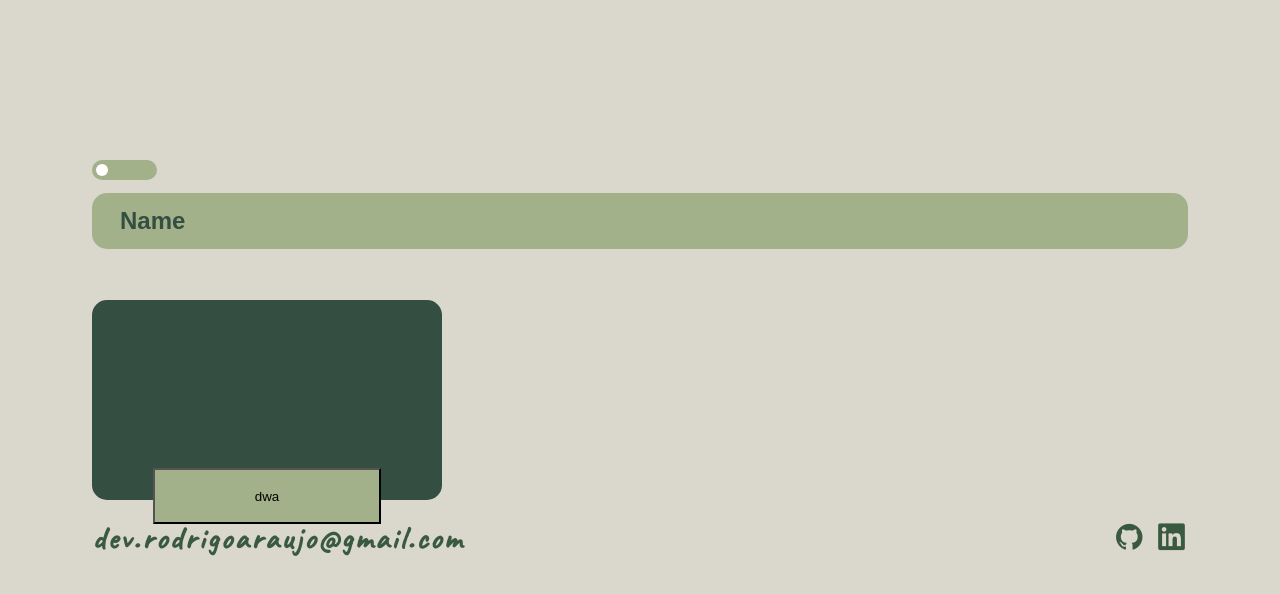
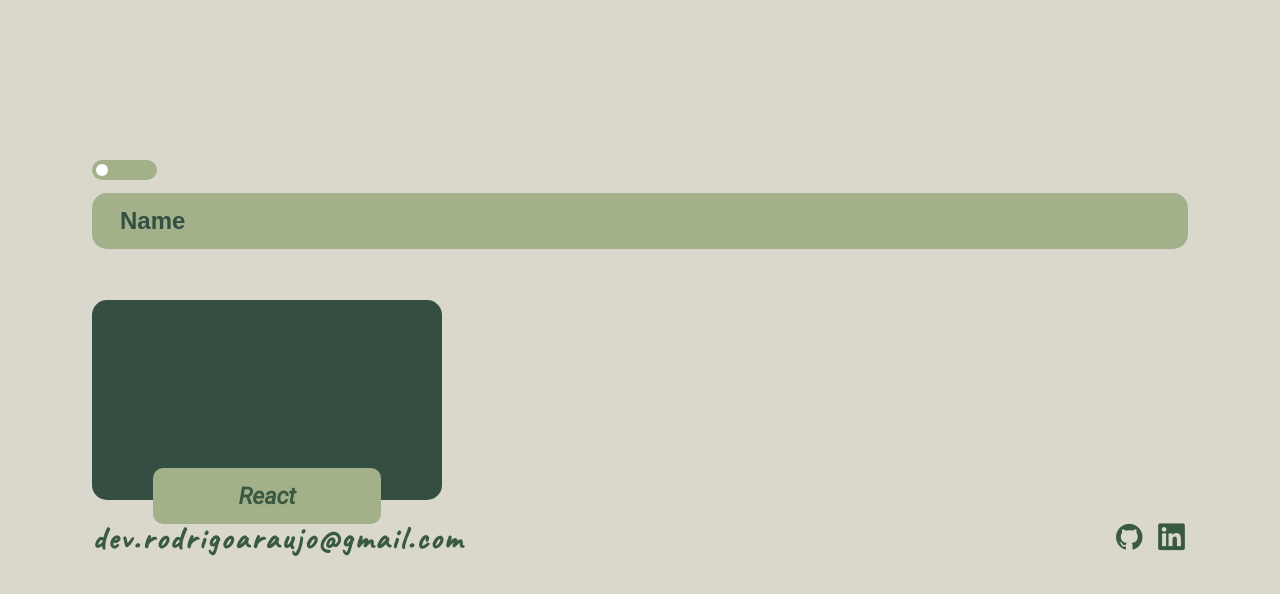
Before and after one commit to rodrigoaraujo7/tech-list, a React (Vite) app: page / in a window 1280 px wide. Shown: the top 594 px of the page. Built offline with nearby package versions, Linux system fonts and the light colour scheme.

Commit message:
button style

```diff
--- a/src/components/TechnologiesList/Index.tsx
+++ b/src/components/TechnologiesList/Index.tsx
@@ -5,9 +5,8 @@ export default function TechnologiesList() {
         <>
         <ContainerGrid>
             <CardTechnology>
-
                 <CenterContent>
-                    <Button>dwa</Button>
+                    <Button>React</Button>
                 </CenterContent>
             </CardTechnology>
         </ContainerGrid>
--- a/src/components/TechnologiesList/styles.ts
+++ b/src/components/TechnologiesList/styles.ts
@@ -34,4 +34,15 @@ export const Button = styled.button`
     width: 65%;
     height: 3.5rem;
     margin-top: 10.5rem;
+
+    cursor: pointer;
+
+    border: 0;
+    border-radius: 10px;
+
+    font-family: 'Roboto', sans-serif;
+    font-weight: 600;
+    font-size: 1.45rem;
+    font-style: italic;
+    color: ${props  => props.theme.colors.text};
 `
```
